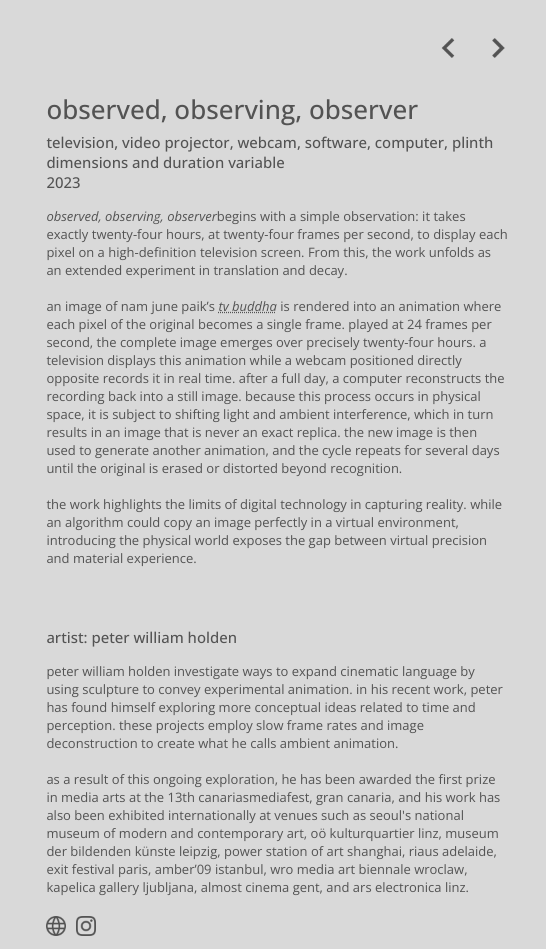
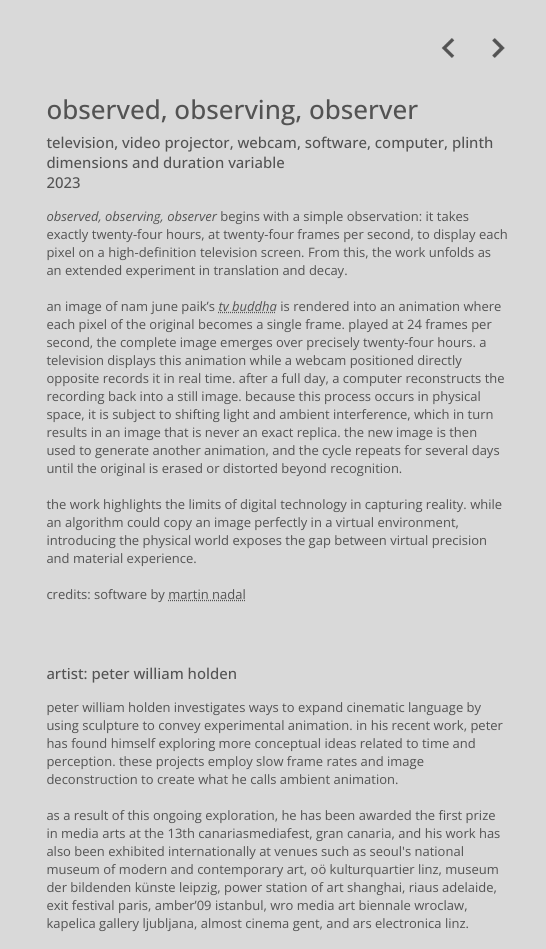
Before and after one commit to jackiejiaqiliu/anything-but-this-internal-review, a plain HTML site: page artwork-pages/peter-william-holden.html in a window 1280 px wide. Shown: the top 949 px of the page, 734-1280 px from the left. Drawn offline with nearby package versions, Linux system fonts and the light colour scheme.

Commit message:
minor fix

```diff
--- a/artwork-pages/peter-william-holden.html
+++ b/artwork-pages/peter-william-holden.html
@@ -55,12 +55,14 @@
       <h2>television, video projector, webcam, software, computer, plinth<br>
       dimensions and duration variable<br>
       2023</h2>
-      <p><em>observed, observing, observer</em>begins with a simple observation: it takes exactly twenty-four hours, at twenty-four frames per second, to display each pixel on a high-definition television screen. From this, the work unfolds as an extended experiment in translation and decay.<br><br>
+      <p><em>observed, observing, observer</em> begins with a simple observation: it takes exactly twenty-four hours, at twenty-four frames per second, to display each pixel on a high-definition television screen. From this, the work unfolds as an extended experiment in translation and decay.<br><br>
       an image of nam june paik’s <a href="https://publicdelivery.org/nam-june-paik-tv-buddha/" target="_blank"><em>tv buddha</em></a> is rendered into an animation where each pixel of the original becomes a single frame. played at 24 frames per second, the complete image emerges over precisely twenty-four hours. a television displays this animation while a webcam positioned directly opposite records it in real time. after a full day, a computer reconstructs the recording back into a still image. because this process occurs in physical space, it is subject to shifting light and ambient interference, which in turn results in an image that is never an exact replica. the new image is then used to generate another animation, and the cycle repeats for several days until the original is erased or distorted beyond recognition.<br><br>
-      the work highlights the limits of digital technology in capturing reality. while an algorithm could copy an image perfectly in a virtual environment, introducing the physical world exposes the gap between virtual precision and material experience.</p>
+      the work highlights the limits of digital technology in capturing reality. while an algorithm could copy an image perfectly in a virtual environment, introducing the physical world exposes the gap between virtual precision and material experience.<br><br>
+      credits: software by <a href="https://www.martinnadal.eu/" target="_blank">martin nadal</a></p>
       <h3>artist: peter william holden</h3>
-      <p>peter william holden investigate ways to expand cinematic language by using sculpture to convey experimental animation. in his recent work, peter has found himself exploring more conceptual ideas related to time and perception. these projects employ slow frame rates and image deconstruction to create what he calls ambient animation.<br><br>
-      as a result of this ongoing exploration, he has been awarded the first prize in media arts at the 13th canariasmediafest, gran canaria, and his work has also been exhibited internationally at venues such as seoul's national museum of modern and contemporary art, oö kulturquartier linz, museum der bildenden künste leipzig, power station of art shanghai, riaus adelaide, exit festival paris, amber’09 istanbul, wro media art biennale wroclaw, kapelica gallery ljubljana, almost cinema gent, and ars electronica linz.</p>
+      <p>peter william holden investigates ways to expand cinematic language by using sculpture to convey experimental animation. in his recent work, peter has found himself exploring more conceptual ideas related to time and perception. these projects employ slow frame rates and image deconstruction to create what he calls ambient animation.<br><br>
+      as a result of this ongoing exploration, he has been awarded the first prize in media arts at the 13th canariasmediafest, gran canaria, and his work has also been exhibited internationally at venues such as seoul's national museum of modern and contemporary art, oö kulturquartier linz, museum der bildenden künste leipzig, power station of art shanghai, riaus adelaide, exit festival paris, amber’09 istanbul, wro media art biennale wroclaw, kapelica gallery ljubljana, almost cinema gent, and ars electronica linz.
+      </p>
       <div class="artist-links">
         <a href="https://www.peter-william-holden.com/" target="_blank"><img src="../assets/website-icon.png"></a>
         <a href="https://www.instagram.com/p.w.holden/?hl=en" target="_blank"><img src="../assets/instagram-icon.png"></a>
```
